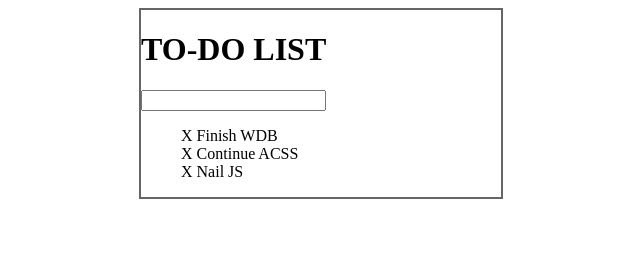
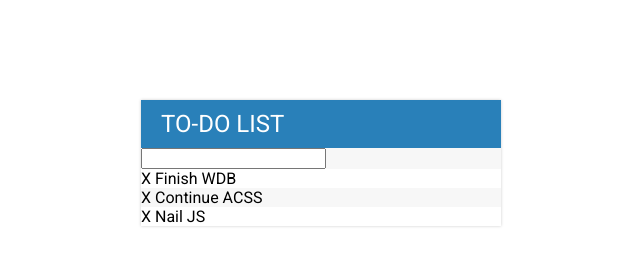
Before and after one commit to qodist/todo-list, a plain HTML site: page index.html in a window 1280 px wide. Shown: the whole page, without its empty margins (319-959 px from the left). Drawn offline with Linux system fonts and the light colour scheme.

Commit message:
new save

```diff
--- a/assets/css/todos.css
+++ b/assets/css/todos.css
@@ -1,15 +1,32 @@
-#container {
-    border: #666 solid 2px;
-    width: 360px;
-    margin: 0 auto;
+body {
+    font-family: Roboto;
 }
 
-#container h1 {
+h1 {
+    background-color: #2980b9;
+    color:#fff;
+    margin: 0;
+    padding: 10px 20px;
     text-transform: uppercase;
+    font-size: 24px;
+    font-weight: normal;
 }
 
 ul {
     list-style: none;
+    margin: 0;
+    padding: 0;
+}
+
+li:nth-last-of-type(odd) {
+    background-color: #fff;
+}
+
+#container {
+    width: 360px;
+    margin: 100px auto;
+    background-color: #f7f7f7;
+    box-shadow: 0 0 3px rgba(0, 0, 0, 0.2);
 }
 
 .completed {
--- a/assets/js/todos.js
+++ b/assets/js/todos.js
@@ -1,12 +1,23 @@
 //click off todo's
-$("li").on("click", function(){
+$("ul").on("click", "li", function(){
     $(this).toggleClass("completed");
 });
 
 //click on x to delete todo
-$("span").on("click", function(event){
+$("ul").on("click", "span", function(event){
     $(this).parent().fadeOut(500, function(){
         $(this).remove();
     });
     event.stopPropagation();
 });
+
+//listen for enter keypress
+$("input[type='text']").keypress(function(event){
+    if(event.which === 13){
+        //grabbing new user todo
+        var todoText = ($(this).val());
+        $(this).val("");
+        //create new ul and append li
+        $("ul").append("<li><span>X</span> " + todoText + "</li>");
+    }
+});
--- a/index.html
+++ b/index.html
@@ -6,6 +6,7 @@
     <meta http-equiv="X-UA-Compatible" content="ie=edge">
     <title>ToDo List</title>
     <link rel="stylesheet" href="assets/css/todos.css" type="text/css">
+    <link href="https://fonts.googleapis.com/css?family=Roboto:400,500,700" rel="stylesheet">
     <script type="text/javascript" src="assets/js/lib/jquery-3.3.1.min.js"></script>
 </head>
 <body>
```
